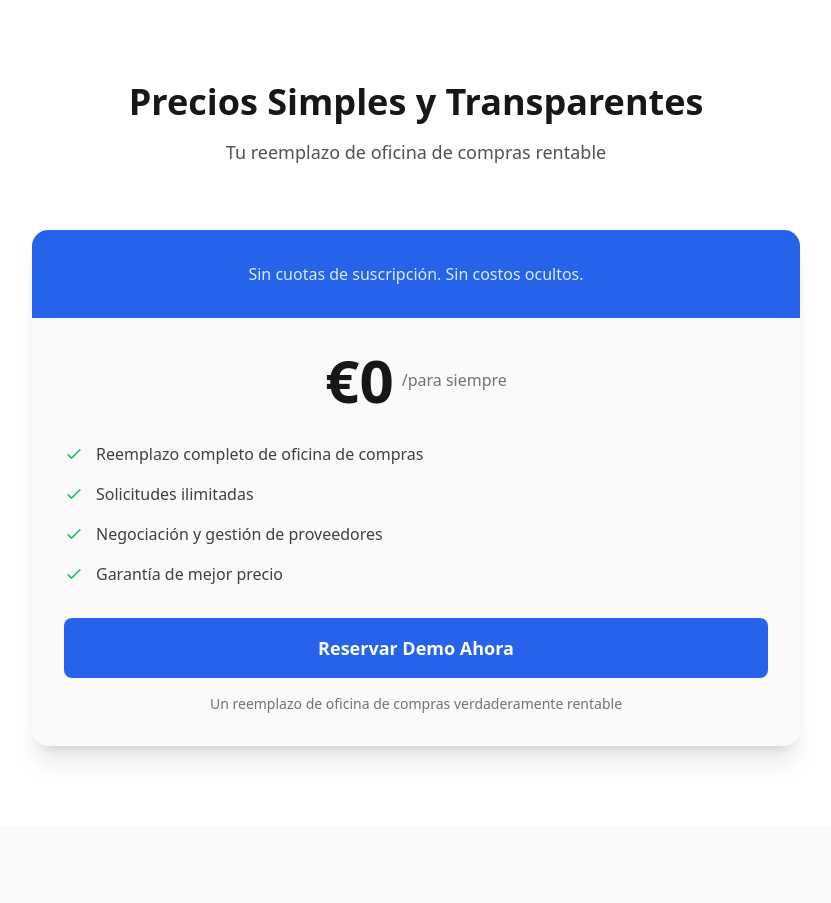
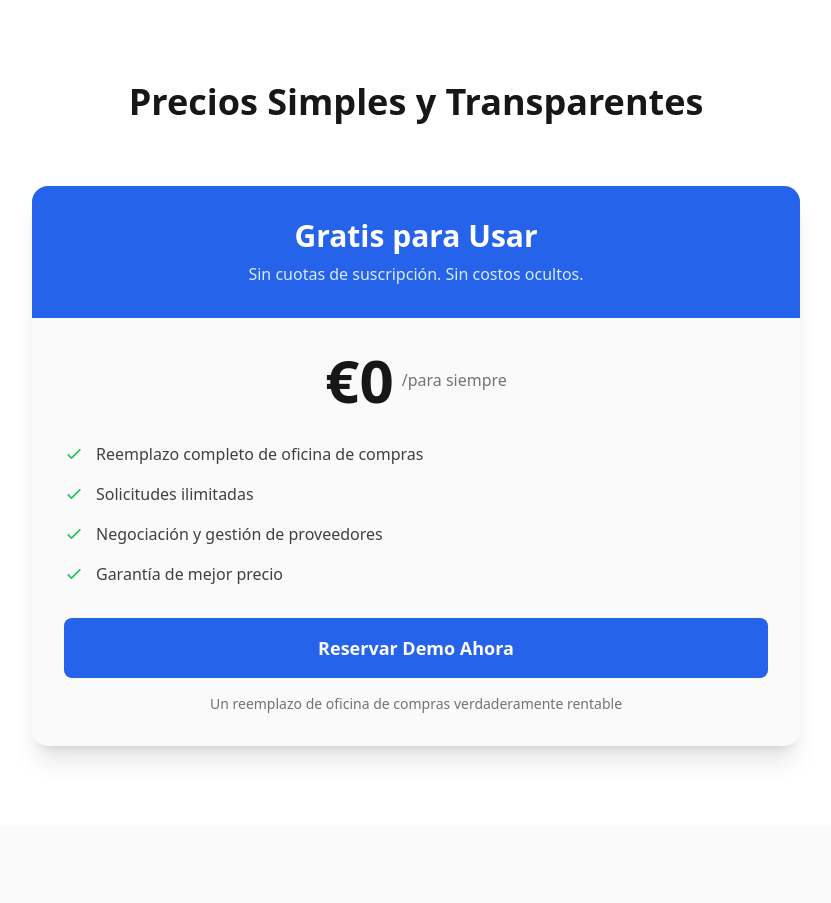
Before and after one commit to sankc/bond-landing-v2, a React (Vite) app: page / in a window 1280 px wide. Shown: the part 2820-3723 px from the top of the page, without its empty margins (224-1055 px from the left). Built offline with nearby package versions, Linux system fonts and the light colour scheme; no server answers.

Commit message:
Update Pricing.jsx

```diff
--- a/src/components/Pricing.jsx
+++ b/src/components/Pricing.jsx
@@ -18,17 +18,17 @@ function Pricing() {
           <h2 className="text-3xl md:text-4xl font-bold text-neutral-900 mb-4 animate__animated animate__fadeIn">
             {t('pricingTitle')}
           </h2>
-          <p className="text-lg text-neutral-600 max-w-3xl mx-auto">
+          {/* <p className="text-lg text-neutral-600 max-w-3xl mx-auto">
             {t('pricingSubtitle')}
-          </p>
+          </p> */}
         </div>
 
         <div className="max-w-3xl mx-auto">
           <div className="bg-neutral-50 rounded-2xl shadow-xl overflow-hidden animate__animated animate__fadeInUp">
             <div className="bg-blue-600 p-8 text-center">
-              {/* <h3 className="text-3xl font-bold text-white mb-2">
+              <h3 className="text-3xl font-bold text-white mb-2">
                 {t('freeToUse')}
-              </h3> */}
+              </h3>
               <p className="text-blue-100">{t('noHiddenCosts')}</p>
             </div>
 
```
